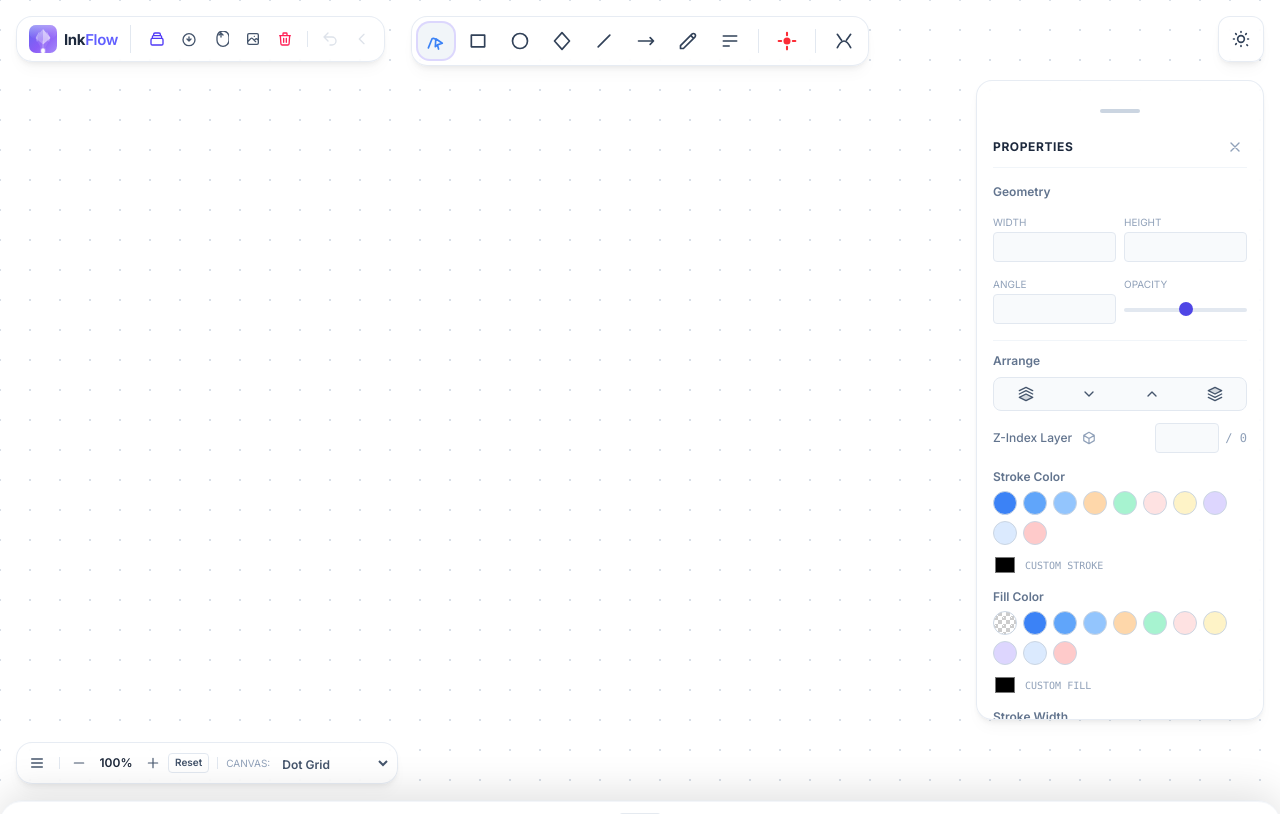
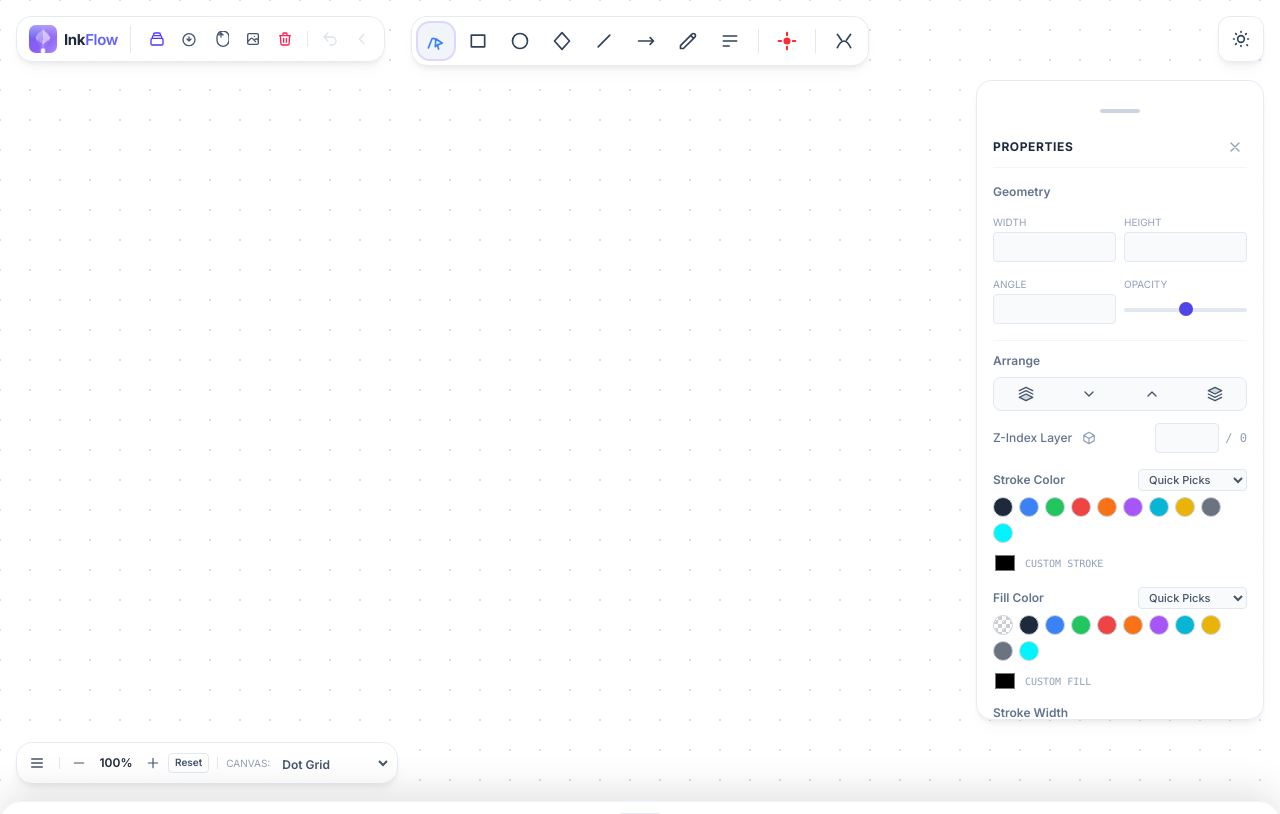
Before and after one commit to sharmaa-abhi/Inflow, a website built with Vite: page index.html in a window 1280 px wide. Built offline with nearby package versions, Linux system fonts and the light colour scheme; files whose address does not match are found by name.

Commit message:
feat: implement dynamic properties panel and color palette management system

```diff
--- a/index.html
+++ b/index.html
@@ -316,8 +316,12 @@
       <div id="prop-section-style" class="flex flex-col gap-3">
         <!-- Stroke Color -->
         <div class="flex flex-col gap-1.5">
-          <span class="text-xs font-semibold text-slate-500">Stroke Color</span>
-          <div id="prop-stroke-palette" class="flex items-center gap-1.5 flex-wrap">
+          <div class="flex items-center justify-between">
+            <span class="text-xs font-semibold text-slate-500">Stroke Color</span>
+            <select id="prop-stroke-category" class="text-[11px] bg-slate-50 border border-slate-200 rounded px-1.5 py-0.5 text-slate-600 focus:outline-none focus:border-indigo-500 font-medium">
+            </select>
+          </div>
+          <div id="prop-stroke-palette" class="flex items-center gap-1.5 flex-wrap max-h-28 overflow-y-auto pr-1">
             <!-- Colors added dynamically -->
           </div>
           <div class="flex items-center gap-2 mt-0.5">
@@ -329,8 +333,12 @@
 
         <!-- Fill Color -->
         <div class="flex flex-col gap-1.5">
-          <span class="text-xs font-semibold text-slate-500">Fill Color</span>
-          <div id="prop-fill-palette" class="flex items-center gap-1.5 flex-wrap">
+          <div class="flex items-center justify-between">
+            <span class="text-xs font-semibold text-slate-500">Fill Color</span>
+            <select id="prop-fill-category" class="text-[11px] bg-slate-50 border border-slate-200 rounded px-1.5 py-0.5 text-slate-600 focus:outline-none focus:border-indigo-500 font-medium">
+            </select>
+          </div>
+          <div id="prop-fill-palette" class="flex items-center gap-1.5 flex-wrap max-h-28 overflow-y-auto pr-1">
             <!-- Colors added dynamically -->
           </div>
           <div class="flex items-center gap-2 mt-0.5">
--- a/src/ui/PropertiesPanel.js
+++ b/src/ui/PropertiesPanel.js
@@ -3,6 +3,7 @@ import { shapeManager } from '../managers/ShapeManager';
 import { styleManager } from '../managers/StyleManager';
 import { toolManager } from '../managers/ToolManager';
 import { threeDPreviewManager } from '../managers/ThreeDPreviewManager';
+import { COLORS, PALETTE_CATEGORIES, getColorsByCategory, DEFAULT_STROKE_COLORS, DEFAULT_FILL_COLORS } from '../utils/colors';
 
 export class PropertiesPanel {
   constructor() {
@@ -15,52 +16,22 @@ export class PropertiesPanel {
     this.inpRotation = document.getElementById('prop-rotation');
     this.inpOpacity = document.getElementById('prop-opacity');
 
-    // Palettes & Custom Pickers
+    // Palettes & Custom Pickers & Category Dropdowns
     this.strokePalette = document.getElementById('prop-stroke-palette');
     this.strokeCustom = document.getElementById('prop-stroke-custom');
+    this.strokeCategory = document.getElementById('prop-stroke-category');
     this.fillPalette = document.getElementById('prop-fill-palette');
     this.fillCustom = document.getElementById('prop-fill-custom');
+    this.fillCategory = document.getElementById('prop-fill-category');
 
     // Button Groups
     this.strokeWidthGroup = document.getElementById('prop-stroke-width-group');
     this.strokeStyleGroup = document.getElementById('prop-stroke-style-group');
     this.fillStyleGroup   = document.getElementById('prop-fill-style-group');
 
-    // Typography
-    this.sectionText = document.getElementById('prop-section-text');
-    this.inpFontSize = document.getElementById('prop-font-size');
-    this.inpFontFamily = document.getElementById('prop-font-family');
-    this.textAlignGroup = document.getElementById('prop-text-align');
-
-    // Line Smoothing
-    this.sectionSmoothing = document.getElementById('prop-section-smoothing');
-    this.toggleERDP = document.getElementById('prop-toggle-erdp');
-    this.sliderSmoothing = document.getElementById('prop-slider-smoothing');
-    this.valSmoothing = document.getElementById('prop-val-smoothing');
-
-    // Arrange Buttons
-    this.btnSendBack = document.getElementById('btn-send-back');
-    this.btnSendBackward = document.getElementById('btn-send-backward');
-    this.btnBringForward = document.getElementById('btn-bring-forward');
-    this.btnBringFront = document.getElementById('btn-bring-front');
-
-    // Z-Index Numeric Input and 3D Toggle
-    this.inpZIndex = document.getElementById('prop-zindex');
-    this.lblZIndexMax = document.getElementById('prop-zindex-max');
-    this.btnToggle3D = document.getElementById('btn-toggle-3d');
-
-    this.colors = [
-      '#3b82f6', // Primary/Neutral Blue
-      '#60a5fa', // Secondary Light Blue
-      '#93c5fd', // Tertiary Pale Blue
-      '#fed7aa', // Start/Trigger Orange
-      '#a7f3d0', // End/Success Green
-      '#fee2e2', // Warning/Reset Light Red
-      '#fef3c7', // Decision Light Yellow
-      '#ddd6fe', // AI/LLM Pale Purple
-      '#dbeafe', // Inactive/Disabled
-      '#fecaca', // Error Light Pink
-    ];
+    // Category states
+    this.activeStrokeCategory = 'quick';
+    this.activeFillCategory = 'quick';
 
     this.selectedShapes = [];
     this.init();
@@ -69,9 +40,11 @@ export class PropertiesPanel {
   init() {
     if (!this.panel) return;
 
+    this.initCategorySelects();
+
     // Build palettes dynamically
-    this.buildColorPalette(this.strokePalette, 'stroke', false);
-    this.buildColorPalette(this.fillPalette, 'fill', true);
+    this.buildColorPalette(this.strokePalette, 'stroke', false, this.activeStrokeCategory);
+    this.buildColorPalette(this.fillPalette, 'fill', true, this.activeFillCategory);
 
     // Bind basic events
     if (this.btnClose) {
@@ -149,33 +122,54 @@ export class PropertiesPanel {
       this.syncZIndexInput();
     });
 
-    // Rebuild palettes on theme change to swap default colors
+    // Rebuild palettes on theme change
     eventBus.on('theme-changed', () => {
-      this.buildColorPalette(this.strokePalette, 'stroke', false);
-      this.buildColorPalette(this.fillPalette, 'fill', true);
+      this.buildColorPalette(this.strokePalette, 'stroke', false, this.activeStrokeCategory);
+      this.buildColorPalette(this.fillPalette, 'fill', true, this.activeFillCategory);
       this.syncStyleInputs();
     });
   }
 
-  buildColorPalette(container, styleKey, includeTransparent = false) {
+  initCategorySelects() {
+    const setupSelect = (selectEl, styleKey, isFill) => {
+      if (!selectEl) return;
+      selectEl.innerHTML = '';
+      PALETTE_CATEGORIES.forEach(cat => {
+        const opt = document.createElement('option');
+        opt.value = cat.id;
+        opt.textContent = cat.name;
+        selectEl.appendChild(opt);
+      });
+      selectEl.value = isFill ? this.activeFillCategory : this.activeStrokeCategory;
+      selectEl.addEventListener('change', (e) => {
+        const catId = e.target.value;
+        if (isFill) {
+          this.activeFillCategory = catId;
+          this.buildColorPalette(this.fillPalette, 'fill', true, catId);
+        } else {
+          this.activeStrokeCategory = catId;
+          this.buildColorPalette(this.strokePalette, 'stroke', false, catId);
+        }
+        this.syncStyleInputs();
+      });
+    };
+
+    setupSelect(this.strokeCategory, 'stroke', false);
+    setupSelect(this.fillCategory, 'fill', true);
+  }
+
+  buildColorPalette(container, styleKey, includeTransparent = false, categoryId = 'quick') {
     if (!container) return;
     container.innerHTML = '';
 
-    const isDark = document.body.classList.contains('dark');
-    // Swap the default dark slate with white in the palette depending on theme
-    const paletteColors = this.colors.map(c => {
-      if (isDark && c === '#1e293b') return '#ffffff';
-      return c;
-    });
-
+    const paletteColors = getColorsByCategory(categoryId);
     const colors = includeTransparent ? ['transparent', ...paletteColors] : paletteColors;
 
     colors.forEach(color => {
       const btn = document.createElement('button');
-      btn.className = 'w-6 h-6 rounded-full border border-slate-300 transition-transform hover:scale-110 focus:outline-none';
+      btn.className = 'w-5 h-5 rounded-full border border-slate-300 transition-transform hover:scale-125 focus:outline-none flex-shrink-0 cursor-pointer';
 
       if (color === 'transparent') {
-        // Transparent checkerboard representation
         btn.style.background = 'linear-gradient(45deg, #ccc 25%, transparent 25%), linear-gradient(-45deg, #ccc 25%, transparent 25%), linear-gradient(45deg, transparent 75%, #ccc 75%), linear-gradient(-45deg, transparent 75%, #ccc 75%)';
         btn.style.backgroundSize = '8px 8px';
         btn.style.backgroundPosition = '0 0, 0 4px, 4px -4px, -4px 0px';
--- /dev/null
+++ b/src/utils/colors.js
@@ -0,0 +1,244 @@
+/**
+ * Comprehensive Color Palettes for InkFlow
+ * Contains 15 categorized color families with 10 shades each (150 colors total)
+ */
+export const COLORS = {
+  blue: [
+    "#EAF4FF",
+    "#D6EBFF",
+    "#B9DBFF",
+    "#8EC5FF",
+    "#5DA9FF",
+    "#3B82F6",
+    "#2563EB",
+    "#1D4ED8",
+    "#1E40AF",
+    "#172554",
+  ],
+
+  green: [
+    "#F0FDF4",
+    "#DCFCE7",
+    "#BBF7D0",
+    "#86EFAC",
+    "#4ADE80",
+    "#22C55E",
+    "#16A34A",
+    "#15803D",
+    "#166534",
+    "#14532D",
+  ],
+
+  purple: [
+    "#FAF5FF",
+    "#F3E8FF",
+    "#E9D5FF",
+    "#D8B4FE",
+    "#C084FC",
+    "#A855F7",
+    "#9333EA",
+    "#7E22CE",
+    "#6B21A8",
+    "#581C87",
+  ],
+
+  red: [
+    "#FEF2F2",
+    "#FEE2E2",
+    "#FECACA",
+    "#FCA5A5",
+    "#F87171",
+    "#EF4444",
+    "#DC2626",
+    "#B91C1C",
+    "#991B1B",
+    "#7F1D1D",
+  ],
+
+  orange: [
+    "#FFF7ED",
+    "#FFEDD5",
+    "#FED7AA",
+    "#FDBA74",
+    "#FB923C",
+    "#F97316",
+    "#EA580C",
+    "#C2410C",
+    "#9A3412",
+    "#7C2D12",
+  ],
+
+  yellow: [
+    "#FEFCE8",
+    "#FEF9C3",
+    "#FEF08A",
+    "#FDE047",
+    "#FACC15",
+    "#EAB308",
+    "#CA8A04",
+    "#A16207",
+    "#854D0E",
+    "#713F12",
+  ],
+
+  pink: [
+    "#FDF2F8",
+    "#FCE7F3",
+    "#FBCFE8",
+    "#F9A8D4",
+    "#F472B6",
+    "#EC4899",
+    "#DB2777",
+    "#BE185D",
+    "#9D174D",
+    "#831843",
+  ],
+
+  cyan: [
+    "#ECFEFF",
+    "#CFFAFE",
+    "#A5F3FC",
+    "#67E8F9",
+    "#22D3EE",
+    "#06B6D4",
+    "#0891B2",
+    "#0E7490",
+    "#155E75",
+    "#164E63",
+  ],
+
+  gray: [
+    "#F9FAFB",
+    "#F3F4F6",
+    "#E5E7EB",
+    "#D1D5DB",
+    "#9CA3AF",
+    "#6B7280",
+    "#4B5563",
+    "#374151",
+    "#1F2937",
+    "#111827",
+  ],
+
+  neutral: [
+    "#FAFAFA",
+    "#F5F5F5",
+    "#E5E5E5",
+    "#D4D4D4",
+    "#A3A3A3",
+    "#737373",
+    "#525252",
+    "#404040",
+    "#262626",
+    "#171717",
+  ],
+
+  neon: [
+    "#00F5FF",
+    "#00FFA3",
+    "#39FF14",
+    "#A100FF",
+    "#FF00FF",
+    "#FF1744",
+    "#FFD600",
+    "#FF6D00",
+    "#7C4DFF",
+    "#18FFFF",
+  ],
+
+  pastel: [
+    "#FFD6E8",
+    "#FFE8CC",
+    "#FFF3BF",
+    "#D3F9D8",
+    "#C5F6FA",
+    "#D0EBFF",
+    "#E5DBFF",
+    "#F8F0FC",
+    "#FFF0F6",
+    "#F1F3F5",
+  ],
+
+  earth: [
+    "#5C4033",
+    "#7B5E57",
+    "#8D6E63",
+    "#A1887F",
+    "#BCAAA4",
+    "#D7CCC8",
+    "#8BC34A",
+    "#6D4C41",
+    "#4E342E",
+    "#3E2723",
+  ],
+
+  premiumDark: [
+    "#0A0A0A",
+    "#111827",
+    "#1F2937",
+    "#121826",
+    "#1E1E2F",
+    "#2B2D42",
+    "#3A3F58",
+    "#4A5568",
+    "#6B7280",
+    "#F8FAFC",
+  ],
+
+  metallic: [
+    "#D9D9D9",
+    "#C0C0C0",
+    "#B8B8B8",
+    "#A8A8A8",
+    "#8F8F8F",
+    "#757575",
+    "#FFD700",
+    "#E5E4E2",
+    "#CD7F32",
+    "#B87333",
+  ],
+};
+
+/** Category labels for UI display */
+export const PALETTE_CATEGORIES = [
+  { id: 'quick', name: 'Quick Picks' },
+  { id: 'blue', name: 'Blue' },
+  { id: 'green', name: 'Green' },
+  { id: 'purple', name: 'Purple' },
+  { id: 'red', name: 'Red' },
+  { id: 'orange', name: 'Orange' },
+  { id: 'yellow', name: 'Yellow' },
+  { id: 'pink', name: 'Pink' },
+  { id: 'cyan', name: 'Cyan' },
+  { id: 'gray', name: 'Gray' },
+  { id: 'neutral', name: 'Neutral' },
+  { id: 'neon', name: 'Neon' },
+  { id: 'pastel', name: 'Pastel' },
+  { id: 'earth', name: 'Earth' },
+  { id: 'premiumDark', name: 'Premium Dark' },
+  { id: 'metallic', name: 'Metallic' },
+  { id: 'all', name: 'All Colors' }
+];
+
+/** Quick pick default colors for stroke */
+export const DEFAULT_STROKE_COLORS = [
+  "#1E293B", "#3B82F6", "#22C55E", "#EF4444", "#F97316",
+  "#A855F7", "#06B6D4", "#EAB308", "#6B7280", "#00F5FF"
+];
+
+/** Quick pick default colors for fill */
+export const DEFAULT_FILL_COLORS = [
+  "transparent", "#EAF4FF", "#DCFCE7", "#FEE2E2", "#FFEDD5",
+  "#F3E8FF", "#CFFAFE", "#FEF9C3", "#E5E7EB", "#FFD6E8"
+];
+
+/** Get color list by category ID */
+export function getColorsByCategory(categoryId = 'quick') {
+  if (categoryId === 'quick') {
+    return DEFAULT_STROKE_COLORS;
+  }
+  if (categoryId === 'all') {
+    return Object.values(COLORS).flat();
+  }
+  return COLORS[categoryId] || DEFAULT_STROKE_COLORS;
+}
```
